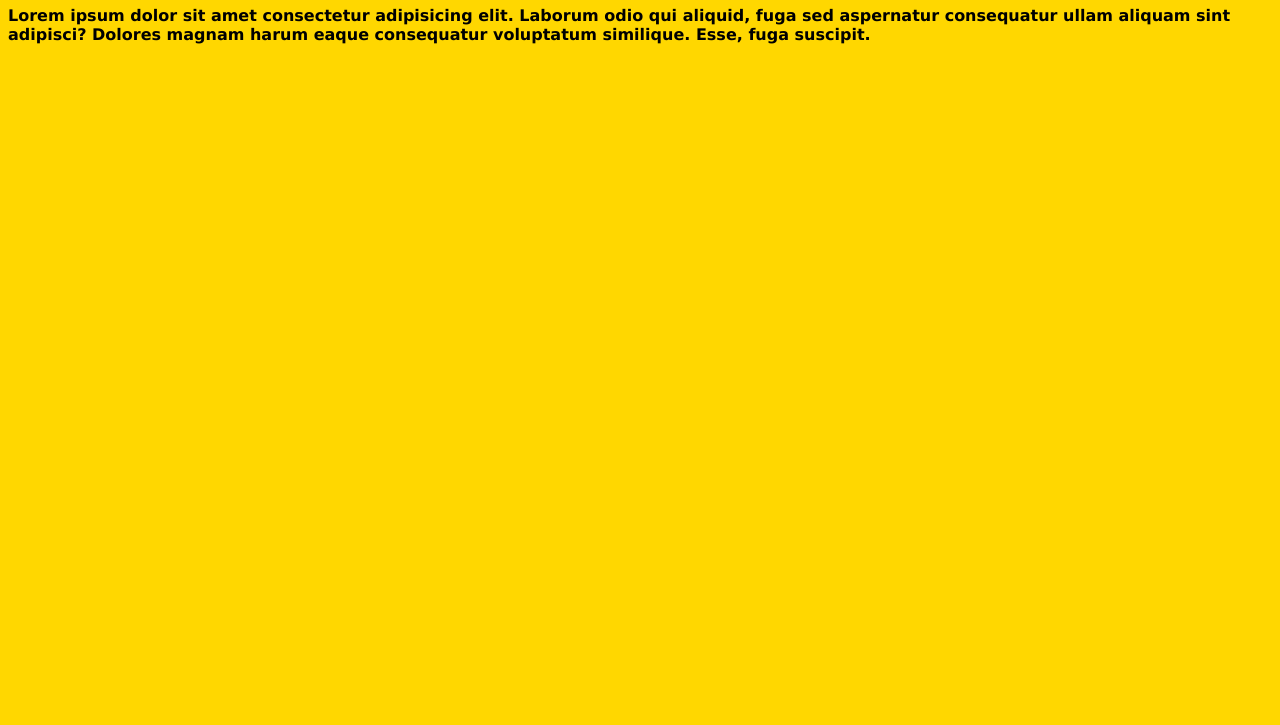
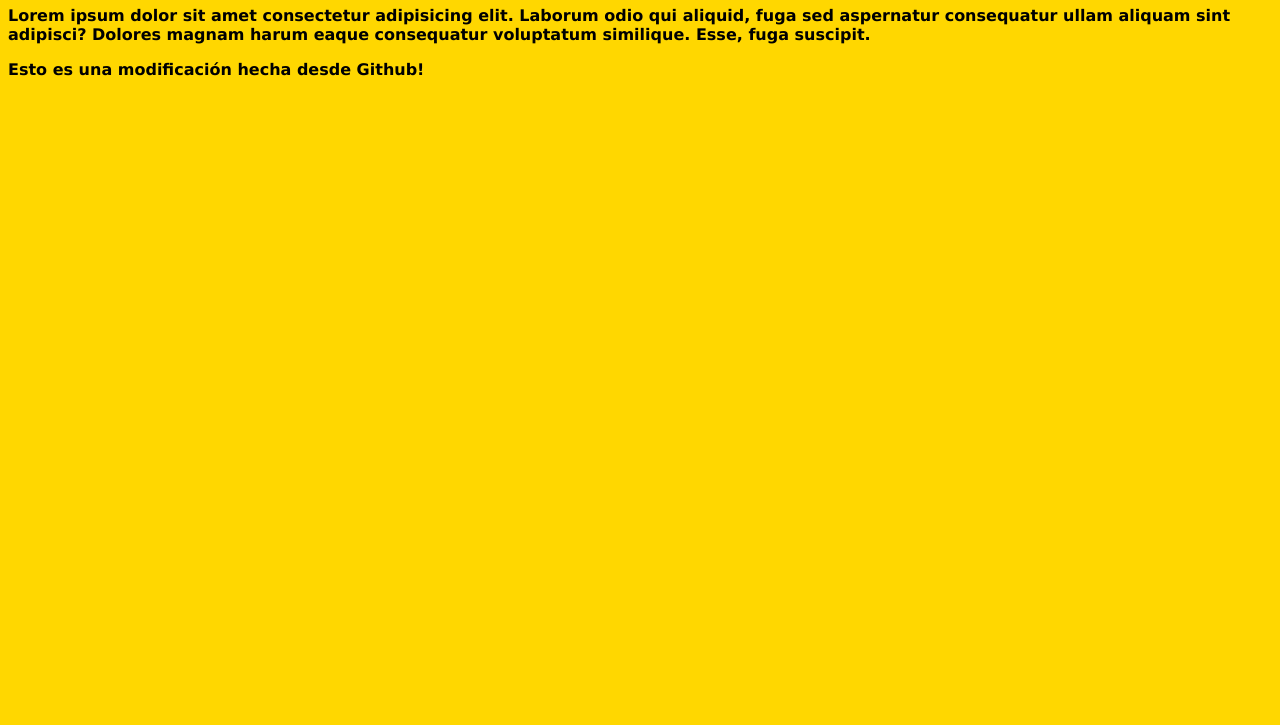
Before and after one commit to OtalTheMad/CursoGit, a plain HTML site: page index.html in a window 1280 px wide. Shown: the part 75-800 px from the top of the page. Drawn offline with Linux system fonts and the light colour scheme.

Commit message:
Update index.html

```diff
--- a/index.html
+++ b/index.html
@@ -10,6 +10,6 @@
 
     <h1>Proyecto Empresarial</h1>
     <p>Lorem ipsum dolor sit amet consectetur adipisicing elit. Laborum odio qui aliquid, fuga sed aspernatur consequatur ullam aliquam sint adipisci? Dolores magnam harum eaque consequatur voluptatum similique. Esse, fuga suscipit.</p>
-
+    <p>Esto es una modificación hecha desde Github!</p>
 </body>
 </html>
```
